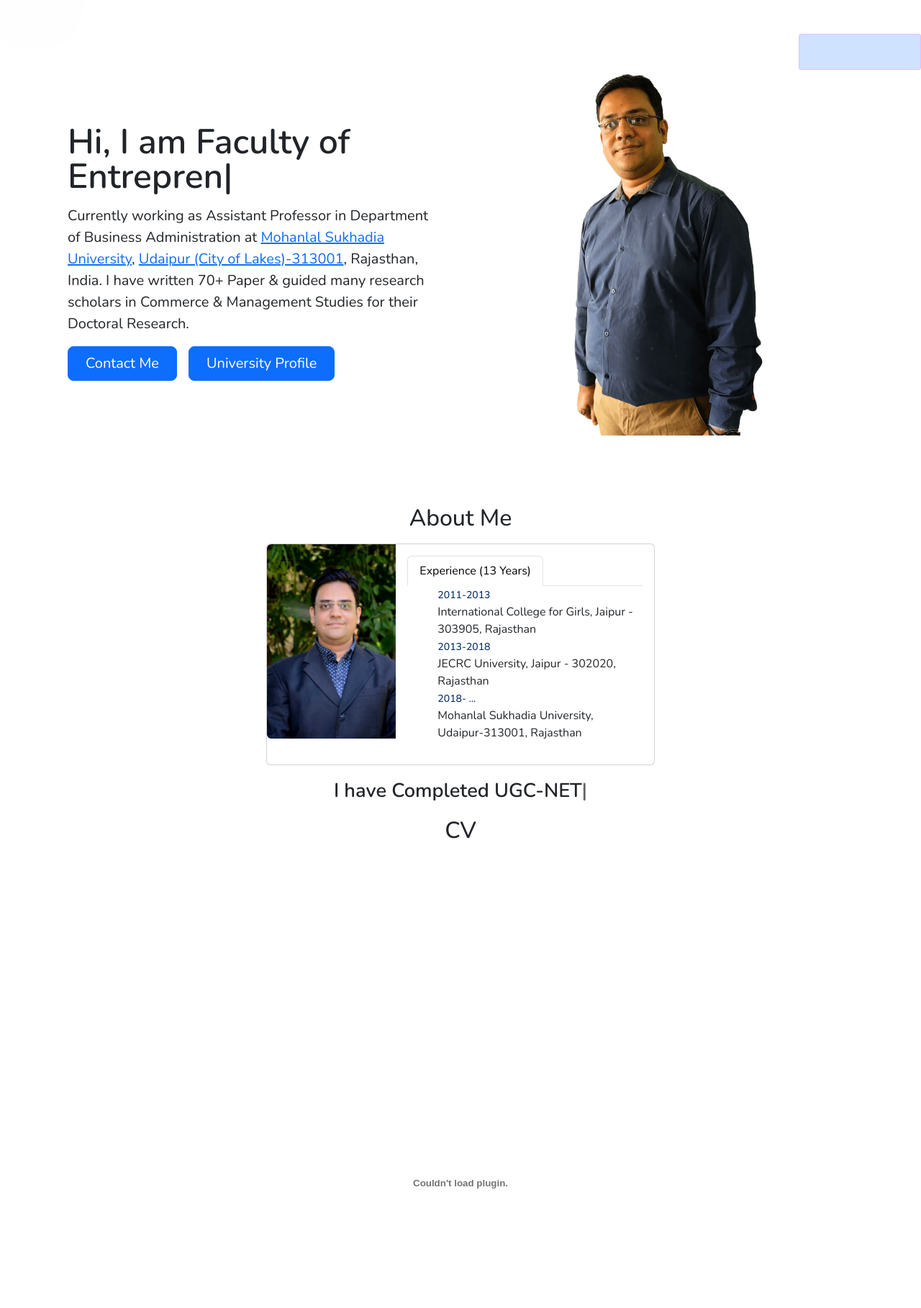
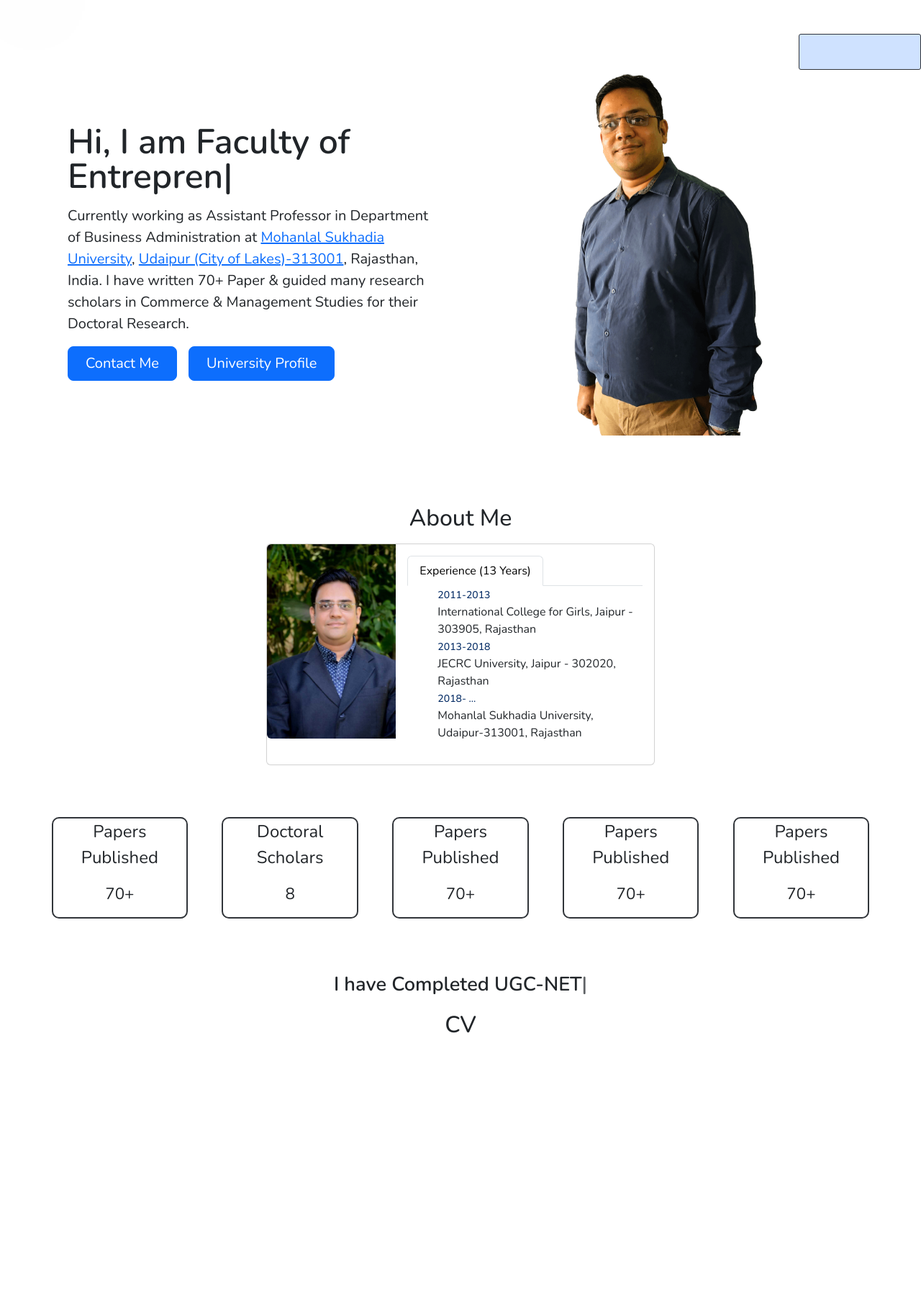
Before and after one commit to Neel-Gupta-Associates/dr_sachin_gupta, a PHP site: page / in a window 1280 px wide. Shown: the part 103-1920 px from the top of the page at 72% size. Run offline with PHP 8.4, Linux system fonts and the light colour scheme; some libraries are stand-ins or nearby versions.

Commit message:
Added Papers Section

```diff
--- a/css/style.css
+++ b/css/style.css
@@ -1,7 +1,7 @@
-@import url("https://fonts.googleapis.com/css2?family=Source+Sans+Pro:wght@100;200;300;400;500;550;600;700;800;900&display=swap");
 @import url("https://fonts.googleapis.com/css2?family=Nunito:wght@100;200;300;400;500;550;600&display=swap");
 
 @import url("/css/variables.css");
+
 
 * {
   margin: 0;
@@ -253,6 +253,40 @@
   margin: auto;
 }
 
+
+
+/* Papers */
+
+.paper-pub-count{
+  font-size: 1.4rem;
+  text-align: center;
+}
+.paper-pub-head{
+  text-align: center;
+  font-size: 1.5rem;
+}
+
+.paper-pub-flex{
+  border: 2px solid var(--bla);
+  border-radius: 10px;
+}
+
+.paper-pub-pro{
+  border: 2px solid var(--border);
+  border-radius: 10px;
+  width: 16%;
+}
+
+@media only screen and (max-width: 760px){
+  .paper-pub-flex{
+    flex-direction: column;
+  }
+
+  .paper-pub-pro{
+    width: 80%;
+  }
+}
+
 ::-webkit-scrollbar {
   width: 10px;
   background-color: #f5f5f5;
--- a/css/utilities.css
+++ b/css/utilities.css
@@ -4,3 +4,23 @@
   color: var(--white);
   text-decoration: none;
 }
+
+.red{
+  background-color: red;
+}
+
+.blue{
+  background-color: blue;
+}
+
+.green{
+  background-color: green;
+}
+
+.yellow{
+  background-color: yellow;
+}
+
+.skyblue{
+  background-color: skyblue;
+}
--- a/css/variables.css
+++ b/css/variables.css
@@ -1,10 +1,3 @@
-:root {
-  --white: white;
-  --red: red;
-  --black: black;
-  --blue: blue;
-  --skyblue: skyblue;
-  --purple: purple;
-  --green: green;
-  --border: #DEC1FF;
+:root{
+  --border: #31353a;
 }
--- a/index.html
+++ b/index.html
@@ -14,9 +14,9 @@
 
   <link href="https://cdn.jsdelivr.net/npm/bootstrap@5.3.0-alpha2/dist/css/bootstrap.min.css" rel="stylesheet" integrity="sha384-aFq/bzH65dt+w6FI2ooMVUpc+21e0SRygnTpmBvdBgSdnuTN7QbdgL+OapgHtvPp" crossorigin="anonymous">
   <link href="https://cdnjs.cloudflare.com/ajax/libs/font-awesome/5.13.0/css/all.min.css" rel="stylesheet">
-  <link rel="stylesheet" href="css/style.css">
-  <link rel="stylesheet" href="css/responsive.css">
-  <link rel="stylesheet" href="css/utilities.css">
+  <link rel="stylesheet" href="/css/style.css">
+  <link rel="stylesheet" href="/css/responsive.css">
+  <link rel="stylesheet" href="/css/utilities.css">
 
   <!-- Google tag (gtag.js) -->
   <script async src="https://www.googletagmanager.com/gtag/js?id=G-9GXL07CJMJ"></script>
@@ -135,8 +135,8 @@
 
 
   <h2 class="text-center a-m" id="about-me" style="margin-bottom: 15px;">About Me</h2>
-  <section id="about" class="about d-flex" style="justify-content: center;">
-    <div class="card mb-3" style="max-width: 540px;">
+  <section id="about" class="about">
+    <div class="card mb-3" style="max-width: 540px; margin: auto;">
       <div class="row g-0">
         <div class="col-md-4">
           <img src="assets/img/dr-sachin-gupta.webp" class="img-fluid rounded-start" alt="Dr. Sachin Gupta">
@@ -158,6 +158,37 @@
             </div>
           </div>
         </div>
+      </div>
+    </div>
+
+    <div class="paper-pub">
+      <div class="paper-pub-flex d-flex mx-5 my-5">
+
+        <div class="paper-pub-pro m-auto my-4">
+          <p class="paper-pub-head">Papers Published</p>
+          <p class="paper-pub-count">70+</p>
+        </div>
+
+        <div class="paper-pub-pro m-auto my-4">
+          <p class="paper-pub-head">Doctoral Scholars</p>
+          <p class="paper-pub-count">8</p>
+        </div>
+
+        <div class="paper-pub-pro m-auto my-4">
+          <p class="paper-pub-head">Papers Published</p>
+          <p class="paper-pub-count">70+</p>
+        </div>
+
+        <div class="paper-pub-pro m-auto my-4">
+          <p class="paper-pub-head">Papers Published</p>
+          <p class="paper-pub-count">70+</p>
+        </div>
+
+        <div class="paper-pub-pro m-auto my-4">
+          <p class="paper-pub-head">Papers Published</p>
+          <p class="paper-pub-count">70+</p>
+        </div>
+
       </div>
     </div>
   </section>
@@ -242,7 +273,7 @@
 </body>
 <script src="https://cdn.jsdelivr.net/npm/bootstrap@5.3.0-alpha2/dist/js/bootstrap.bundle.min.js" integrity="sha384-qKXV1j0HvMUeCBQ+QVp7JcfGl760yU08IQ+GpUo5hlbpg51QRiuqHAJz8+BrxE/N" crossorigin="anonymous"></script>
 
-<script src="js/script.js"></script>
+<script src="/js/script.js"></script>
 
 
 <script type="text/javascript" src="/js/g_translate.js"></script>
```
Also changed, not shown: about/index.html (+107 -0 lines), phd-studs/index.html (+181 -0 lines).
